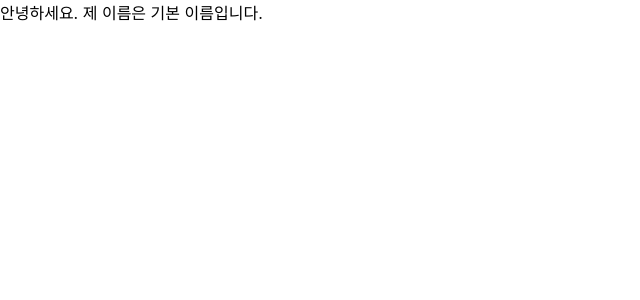
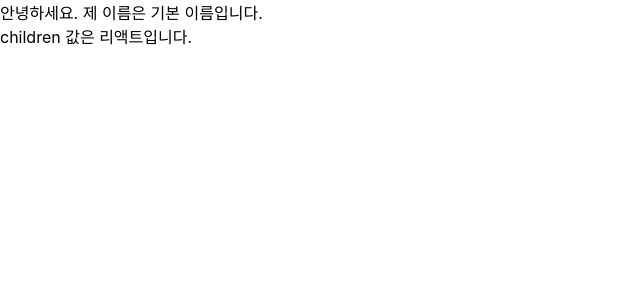
Before and after one commit to KyungOhKim/learning-react, a React (Create React App) app: page / in a window 1280 px wide. Shown: the top 300 px of the page, without its empty margins (0-640 px from the left). Built offline with nearby package versions, Linux system fonts and the light colour scheme.

Commit message:
3.3.4-2 태그 사이의 내용을 보여주는 children

```diff
--- a/src/MyComponent.js
+++ b/src/MyComponent.js
@@ -1,7 +1,12 @@
 import React from "react";
 
 const MyComponent = (props) => {
-  return <div>안녕하세요. 제 이름은 {props.name}입니다.</div>;
+  return (
+    <div>
+      안녕하세요. 제 이름은 {props.name}입니다. <br />
+      children 값은 {props.children}입니다.
+    </div>
+  );
 };
 
 MyComponent.defaultProps = {
```
